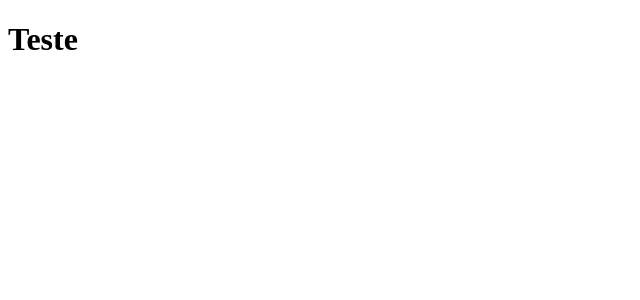
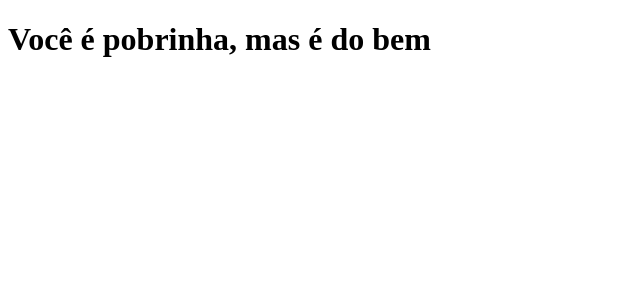
Before and after one commit to o-verissimo/clone-tabnews, a Next.js app: page / in a window 1280 px wide. Shown: the top 300 px of the page, without its empty margins (0-640 px from the left). Built offline with nearby package versions, Linux system fonts and the light colour scheme.

Commit message:
alteração da mensagem do index

```diff
--- a/pages/index.js
+++ b/pages/index.js
@@ -1,6 +1,6 @@
 function Home()
 {
-    return <h1>Teste</h1>
+    return <h1>Você é pobrinha, mas é do bem</h1>
 }
 
 export default Home; //com o default podemos dizer
```
